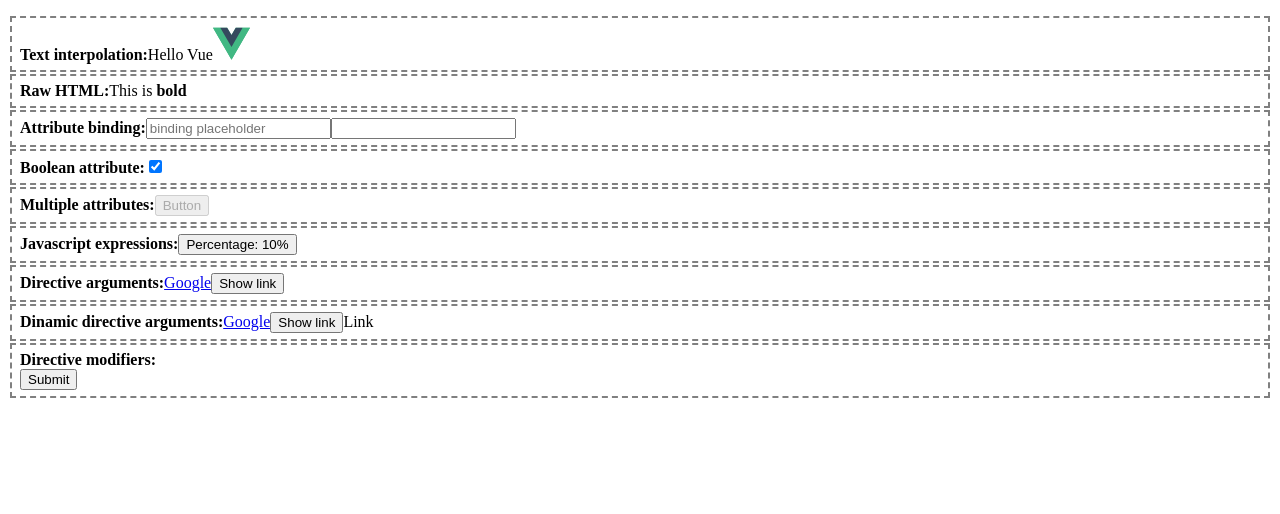
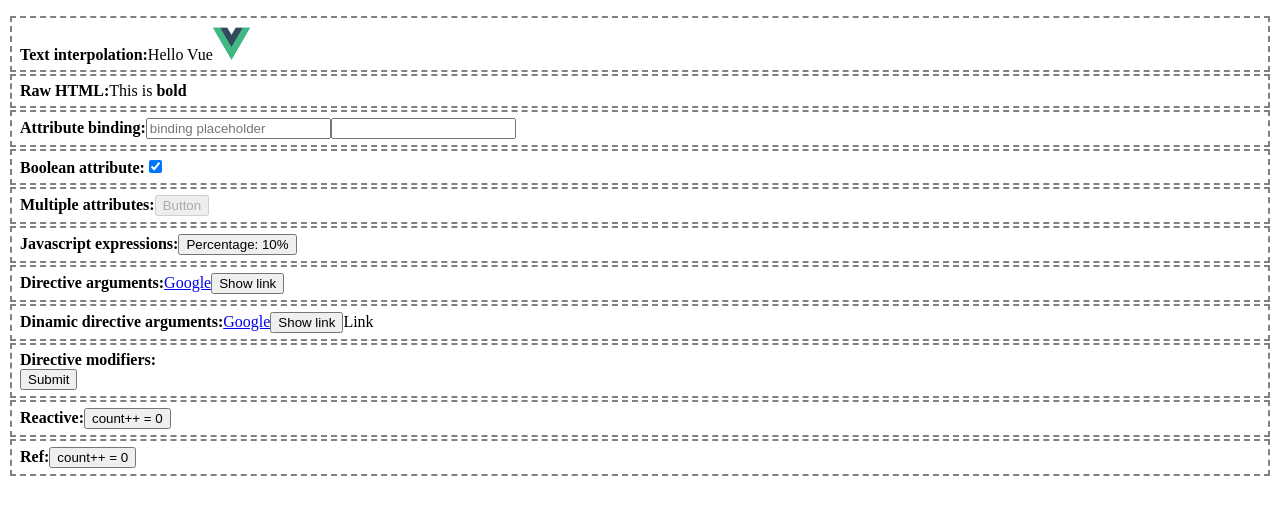
Before and after one commit to jhormanrus/remember-vue, a Vue app: page / in a window 1280 px wide. Shown: the top 514 px of the page. Built offline with nearby package versions, Linux system fonts and the light colour scheme.

Commit message:
1 file modified, 3 added

```diff
--- a/src/App.vue
+++ b/src/App.vue
@@ -8,6 +8,8 @@ import JavascriptExpressions from './components/JavascriptExpressions.vue';
 import DirectiveArguments from './components/DirectiveArguments.vue';
 import DinamicArguments from './components/DinamicArguments.vue';
 import Modifiers from './components/Modifiers.vue';
+import Reactive from './components/Reactive.vue';
+import Ref from './components/Ref.vue';
 </script>
 
 <template>
@@ -48,5 +50,13 @@ import Modifiers from './components/Modifiers.vue';
       <b>Directive modifiers:</b>
       <Modifiers />
     </li>
+    <li>
+      <b>Reactive:</b>
+      <Reactive />
+    </li>
+    <li>
+      <b>Ref:</b>
+      <Ref />
+    </li>
   </ul>
 </template>
--- /dev/null
+++ b/src/components/Reactive.vue
@@ -0,0 +1,9 @@
+<script setup>
+import { reactive } from 'vue';
+
+const state = reactive({ count: 0 });
+</script>
+
+<template>
+  <button @click="state.count++">count++ = {{ state.count }}</button>
+</template>
--- /dev/null
+++ b/src/components/Ref.vue
@@ -0,0 +1,9 @@
+<script setup>
+import { ref } from 'vue';
+
+const count = ref(0);
+</script>
+
+<template>
+  <button @click="count++">count++ = {{ count }}</button>
+</template>
```
